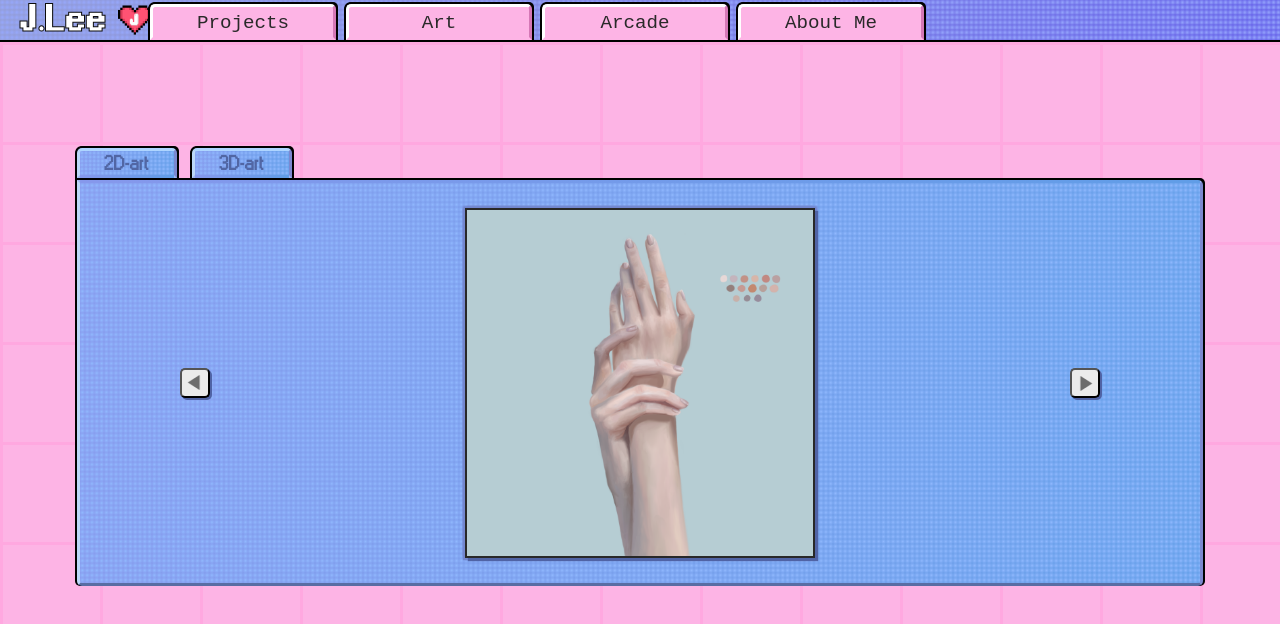
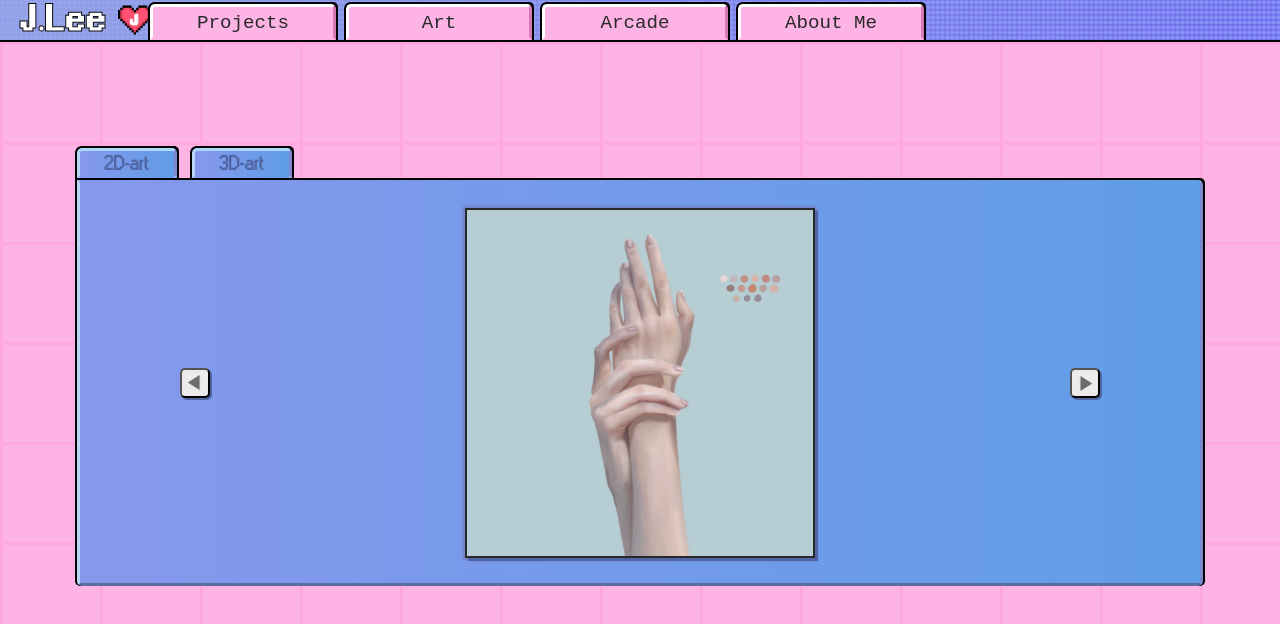
Before and after one commit to jjl418/reactjs, a React (Create React App) app: page /#/art in a window 1280 px wide. Shown: the top 624 px of the page. Built offline with nearby package versions, Linux system fonts and the light colour scheme.

Commit message:
changed stuff
changed stuff

```diff
--- a/src/components/pages/art/Art.css
+++ b/src/components/pages/art/Art.css
@@ -64,7 +64,7 @@
     justify-content: center;
     display: flex;
 
-    &::before {
+    /* &::before {
 		position: absolute;
 		top: 0; right: 0; bottom: 0; left: 0;
 		background:
@@ -72,7 +72,7 @@
 		-webkit-mask: var(--mask);
 				mask: var(--mask);
 		content: '';
-	}
+	} */
 }
 
 .art-tab button:hover{
@@ -106,7 +106,7 @@
 
 	background: #fff;
 	filter: contrast(1);
-	--mask: linear-gradient(red, #{rgba(#000, .30)});
+	/* --mask: linear-gradient(red, #{rgba(#000, .30)}); */
 
 
 
@@ -129,7 +129,7 @@
     justify-content: center;
     display: flex;
 
-    &::before {
+    /* &::before {
 		position: absolute;
 		top: 0; right: 0; bottom: 0; left: 0;
 		background:
@@ -137,7 +137,7 @@
 		-webkit-mask: var(--mask);
 				mask: var(--mask);
 		content: '';
-	}
+	} */
 
 }
 
```
